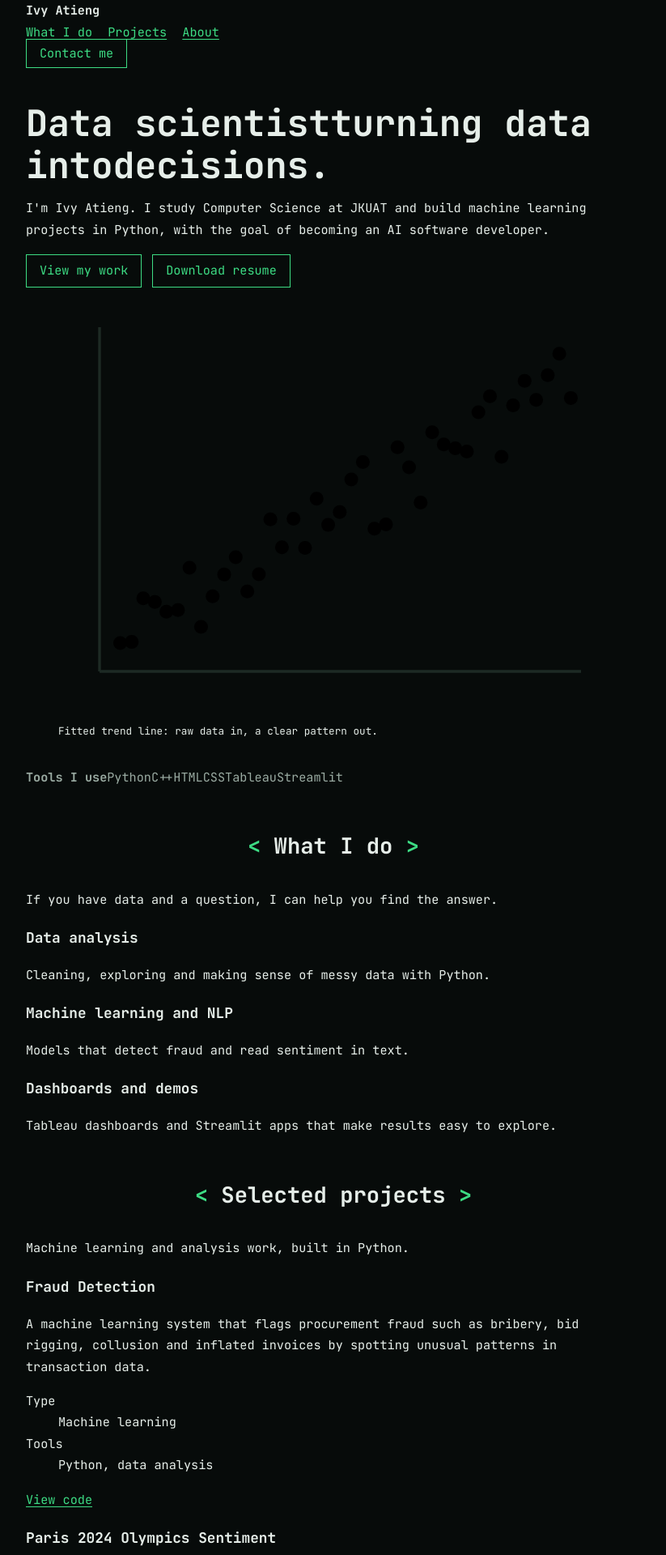
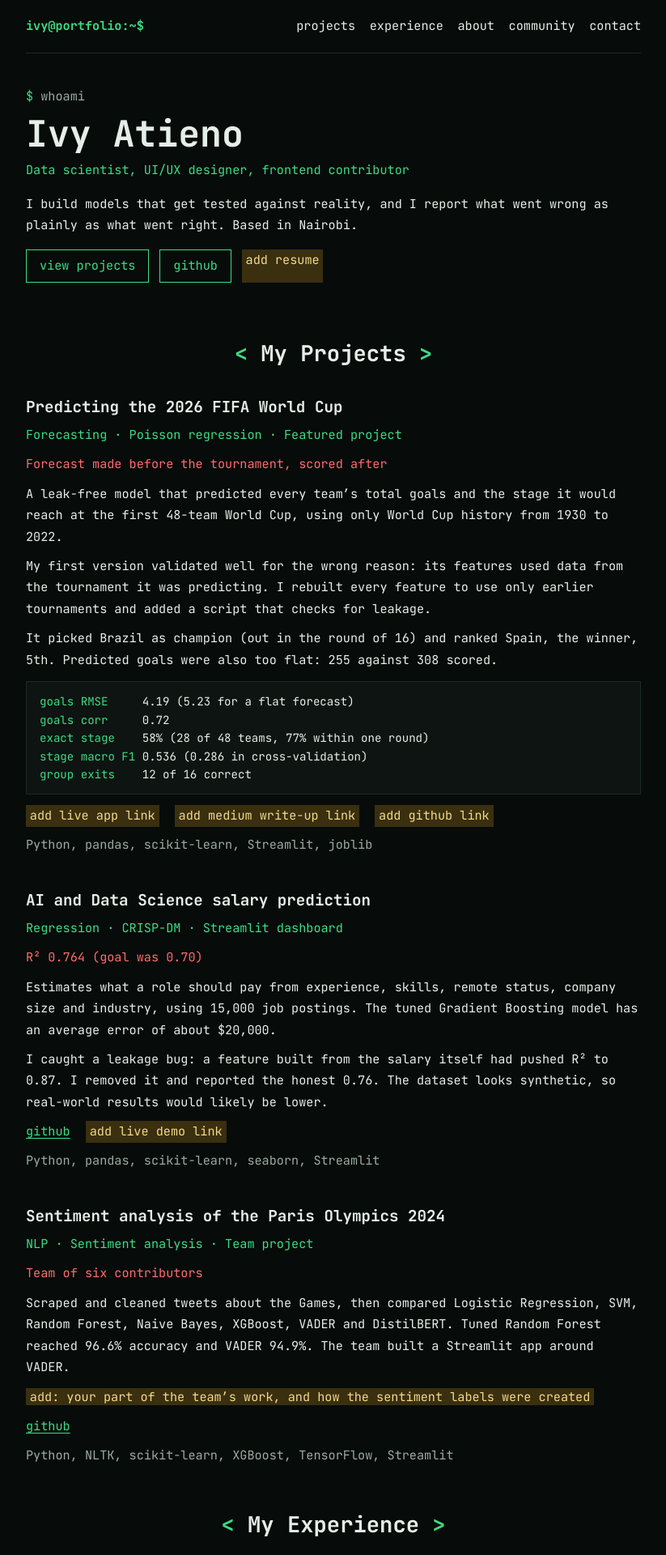
Before and after one commit to Atieng/Portfolio-website, a Next.js app: page / in a window 1280 px wide. Shown: the top 1920 px of the page at 81% size, without its empty margins (228-1051 px from the left). Built offline with nearby package versions, Linux system fonts and the light colour scheme.

Commit message:
Build portfolio page from data files

```diff
--- a/app/page.js
+++ b/app/page.js
@@ -1,165 +1,133 @@
-// Edit the content below; the layout updates automatically.
-const tools = ["Python", "C++", "HTML", "CSS", "Tableau", "Streamlit"];
+import { site } from "../data/site";
+import { projects, experience, community } from "../data/projects";
 
-const services = [
-  { title: "Data analysis", text: "Cleaning, exploring and making sense of messy data with Python." },
-  { title: "Machine learning and NLP", text: "Models that detect fraud and read sentiment in text." },
-  { title: "Dashboards and demos", text: "Tableau dashboards and Streamlit apps that make results easy to explore." },
-];
+const isTodo = (v) => !v || (typeof v === "string" && v.startsWith("TODO"));
 
-const projects = [
-  {
-    title: "Fraud Detection",
-    text: "A machine learning system that flags procurement fraud such as bribery, bid rigging, collusion and inflated invoices by spotting unusual patterns in transaction data.",
-    type: "Machine learning", tools: "Python, data analysis",
-    links: [["View code", "https://github.com/AI-Hackathons/Fraud-Detection-Machine-Learning"]],
-  },
-  {
-    title: "Paris 2024 Olympics Sentiment",
-    text: "A sentiment model that reads social media posts to show how the public felt about the Paris 2024 Olympics.",
-    type: "Sentiment analysis", tools: "Python, Tableau", flip: true,
-    links: [
-      ["View code", "https://github.com/Atieng/sentiment-analysis-2024-olympics"],
-      ["Open dashboard", "https://public.tableau.com/app/profile/ivy.atieng/viz/2024PARISOLYMPICSVISUALIZATIONS/Dashboard2"],
-    ],
-  },
-  {
-    title: "SentimentFlow",
-    text: "An NLP tool that analyzes sentiment in text to support decision-making, deployed as a live app.",
-    type: "NLP", tools: "Python, Streamlit",
-    links: [
-      ["View code", "https://github.com/Misfit911/SentimentFlow.git"],
-      ["Open app", "https://sentimentflow-nlp-project.streamlit.app/"],
-    ],
-  },
-];
-
-const steps = [
-  ["Understand the problem", "Agree on the question before touching the data."],
-  ["Clean the data", "Fix gaps and errors so the results can be trusted."],
-  ["Build and test", "Train a model and check how well it really performs."],
-  ["Share the results", "Present findings in a dashboard or app anyone can read."],
-];
-
-const EMAIL = "atiengivylisa@gmail.com";
-const LINKEDIN = "https://linkedin.com/in/ivy-atieng-a5a52b350";
-const GITHUB = "https://github.com/Atieng";
-const TWITTER = "https://x.com/vylee_ai";
-const RESUME = "IVY.pdf"; // put IVY.pdf in the /public folder
-
-// Deterministic scatter points, so server and browser render the same thing.
-function makePoints() {
-  let s = 7;
-  const rand = () => ((s = (s * 9301 + 49297) % 233280) / 233280);
-  return Array.from({ length: 40 }, (_, i) => {
-    const y = Math.max(30, Math.min(260, 250 - i * 5 + (rand() - 0.5) * 60));
-    return { x: +(45 + i * 8.4).toFixed(1), y: +y.toFixed(1), alt: i % 3 === 0 };
-  });
+function T({ children }) {
+  if (!isTodo(children)) return <>{children}</>;
+  const text = String(children || "").replace(/^TODO:?\s*/, "");
+  return <span className="ph">{text ? "add: " + text : "add this"}</span>;
 }
 
-function Plot() {
+function L({ label, href }) {
+  if (isTodo(href)) return <span className="ph">add {label} link</span>;
+  return <a href={href}>{label}</a>;
+}
+
+function Entry({ item, children }) {
   return (
-    <figure className="plot">
-      <svg viewBox="0 0 400 300" role="img" aria-label="Scatter plot of data points with a fitted trend line">
-        <line x1="30" y1="270" x2="380" y2="270" stroke="var(--line)" strokeWidth="2" />
-        <line x1="30" y1="20" x2="30" y2="270" stroke="var(--line)" strokeWidth="2" />
-        {makePoints().map((p, i) => (
-          <circle key={i} className={p.alt ? "dot alt" : "dot"} style={{ "--i": i }} cx={p.x} cy={p.y} r="5" />
-        ))}
-        <path className="fit" d="M45 250 L380 52" />
-      </svg>
-      <small>Fitted trend line: raw data in, a clear pattern out.</small>
-    </figure>
+    <article className="entry">
+      <h3><T>{item.title}</T></h3>
+      {item.role && <p className="role"><T>{item.role}</T></p>}
+      {(item.date || item.note) && (
+        <p className="date"><T>{item.date || item.note}</T></p>
+      )}
+      {(item.body || []).map((p, i) => (
+        <p key={i}><T>{p}</T></p>
+      ))}
+      {children}
+      {item.tools && <p className="tools">{item.tools}</p>}
+      {item.images && item.images.length > 0 && (
+        <div className="shots">
+          {item.images.map((src) => (
+            <img key={src} src={src} alt="" loading="lazy" />
+          ))}
+        </div>
+      )}
+    </article>
   );
 }
 
 export default function Home() {
+  const sorted = [...projects].sort((a, b) => (b.featured ? 1 : 0) - (a.featured ? 1 : 0));
   return (
     <>
       <div className="wrap">
-        <nav aria-label="Main">
-          <strong>Ivy Atieng</strong>
-          <div className="links"><a href="#what">What I do</a><a href="#work">Projects</a><a href="#about">About</a></div>
-          <a className="btn main" href="#contact">Contact me</a>
-        </nav>
+        <header className="top">
+          <span className="prompt">ivy@portfolio:~$</span>
+          <nav aria-label="Main">
+            <a href="#projects">projects</a>
+            <a href="#experience">experience</a>
+            <a href="#about">about</a>
+            <a href="#community">community</a>
+            <a href="#contact">contact</a>
+          </nav>
+        </header>
 
-        <header className="hero">
-          <div>
-            <h1><span>Data scientist</span><span>turning data into</span><span>decisions.</span></h1>
-            <p>I&apos;m Ivy Atieng. I study Computer Science at JKUAT and build machine learning projects in Python, with the goal of becoming an AI software developer.</p>
-            <div className="btns">
-              <a className="btn main" href="#work">View my work</a>
-              <a className="btn" href={RESUME}>Download resume</a>
-            </div>
+        <div className="hero">
+          <p className="cmd">whoami</p>
+          <h1>{site.name}</h1>
+          <p className="role" style={{ margin: 0 }}>{site.headline}</p>
+          <p>{site.intro}</p>
+          <div className="btns">
+            <a className="btn" href="#projects">view projects</a>
+            <a className="btn" href={site.github}>github</a>
+            {isTodo(site.resume) ? (
+              <span className="ph">add resume</span>
+            ) : (
+              <a className="btn" href={site.resume}>my resume</a>
+            )}
           </div>
-          <Plot />
-        </header>
+        </div>
+
+        <h2 id="projects">My Projects</h2>
+        {sorted.map((p) => (
+          <Entry key={p.title} item={p}>
+            {p.results && (
+              <pre>
+                {p.results.map(([k, v]) => (
+                  <span key={k}>
+                    <span className="k">{k.padEnd(15)}</span>
+                    {v}
+                    {"\n"}
+                  </span>
+                ))}
+              </pre>
+            )}
+            {p.links && (
+              <p className="links">
+                {p.links.map((l) => (
+                  <L key={l.label} {...l} />
+                ))}
+              </p>
+            )}
+          </Entry>
+        ))}
+
+        <h2 id="experience">My Experience</h2>
+        {experience.map((e) => (
+          <Entry key={e.role + e.title} item={e} />
+        ))}
+
+        <h2 id="about">About Me</h2>
+        <article className="entry">
+          <p className="role">Currently: <T>{site.currently}</T></p>
+          {site.about.map((p, i) => (
+            <p key={i}><T>{p}</T></p>
+          ))}
+        </article>
+
+        <h2 id="community">Community Involvement</h2>
+        {community.map((c) => (
+          <Entry key={c.title} item={c} />
+        ))}
+
+        <h2>Tech Stack</h2>
+        <p className="stack">{site.stack.join(" · ")}</p>
       </div>
 
-      <div className="tools"><div className="wrap"><b>Tools I use</b>{tools.map((t) => <span key={t}>{t}</span>)}</div></div>
-
-      <section id="what"><div className="wrap">
-        <h2>What I do</h2>
-        <p className="sub">If you have data and a question, I can help you find the answer.</p>
-        <div className="three">
-          {services.map((s) => <div className="svc" key={s.title}><h3>{s.title}</h3><p>{s.text}</p></div>)}
+      <footer id="contact">
+        <div className="wrap">
+          <h2 style={{ marginTop: "1rem" }}>Reach Out</h2>
+          <p>
+            {isTodo(site.email) ? <span className="ph">add email</span> : <a href={"mailto:" + site.email}>{site.email}</a>}
+            {" · "}
+            <a href={site.github}>github</a>
+            {" · "}
+            {isTodo(site.linkedin) ? <span className="ph">add linkedin</span> : <a href={site.linkedin}>linkedin</a>}
+          </p>
         </div>
-      </div></section>
-
-      <section id="work" style={{ paddingTop: 0 }}><div className="wrap">
-        <h2>Selected projects</h2>
-        <p className="sub">Machine learning and analysis work, built in Python.</p>
-        <div className="projects">
-          {projects.map((p) => (
-            <article className="card" key={p.title}>
-              <div className="art" aria-hidden="true" style={p.flip ? { background: "linear-gradient(135deg,var(--mint),var(--blue))" } : undefined} />
-              <h3>{p.title}</h3>
-              <p>{p.text}</p>
-              <dl><dt>Type</dt><dd>{p.type}</dd><dt>Tools</dt><dd>{p.tools}</dd></dl>
-              <div className="btns">{p.links.map(([label, href]) => <a key={href} href={href}>{label}</a>)}</div>
-            </article>
-          ))}
-        </div>
-      </div></section>
-
-      <section style={{ paddingTop: 0 }}><div className="wrap">
-        <h2>How I approach a data project</h2>
-        <p className="sub">The same four steps, every time.</p>
-        <ol className="steps">
-          {steps.map(([t, d], i) => <li key={t}><i>{i + 1}</i><h3>{t}</h3><p>{d}</p></li>)}
-        </ol>
-      </div></section>
-
-      <section id="about" style={{ paddingTop: 0 }}><div className="wrap">
-        <div className="about">
-          <div>
-            <h2>About me</h2>
-            <p>I&apos;m a data scientist with strong Python skills, studying for a BSc in Computer Science at Jomo Kenyatta University of Agriculture and Technology.</p>
-            <p>I also completed a Data Science certificate at Moringa School, covering data analysis, machine learning, statistics and visualization. I&apos;m now moving toward software engineering to build AI products.</p>
-          </div>
-          <div className="stats">
-            <div className="stat"><b>{projects.length}</b><span>Projects built</span></div>
-            <div className="stat"><b>2</b><span>Education programs</span></div>
-          </div>
-        </div>
-      </div></section>
-
-      <section id="contact" style={{ paddingTop: 0 }}><div className="wrap">
-        <div className="cta">
-          <h2>Have a data project in mind?</h2>
-          <p>Reach out for collaborations, or just to say hello.</p>
-          <div className="btns">
-            <a className="btn main" href={`mailto:${EMAIL}`}>{EMAIL}</a>
-            <a className="btn" href={LINKEDIN}>LinkedIn</a>
-            <a className="btn" href={GITHUB}>GitHub</a>
-          </div>
-        </div>
-      </div></section>
-
-      <footer><div className="wrap">
-        <span>© 2025 Ivy Atieng</span>
-        <span><a href={TWITTER}>Twitter</a><a href={GITHUB}>GitHub</a><a href={LINKEDIN}>LinkedIn</a></span>
-      </div></footer>
+      </footer>
     </>
   );
 }
```
